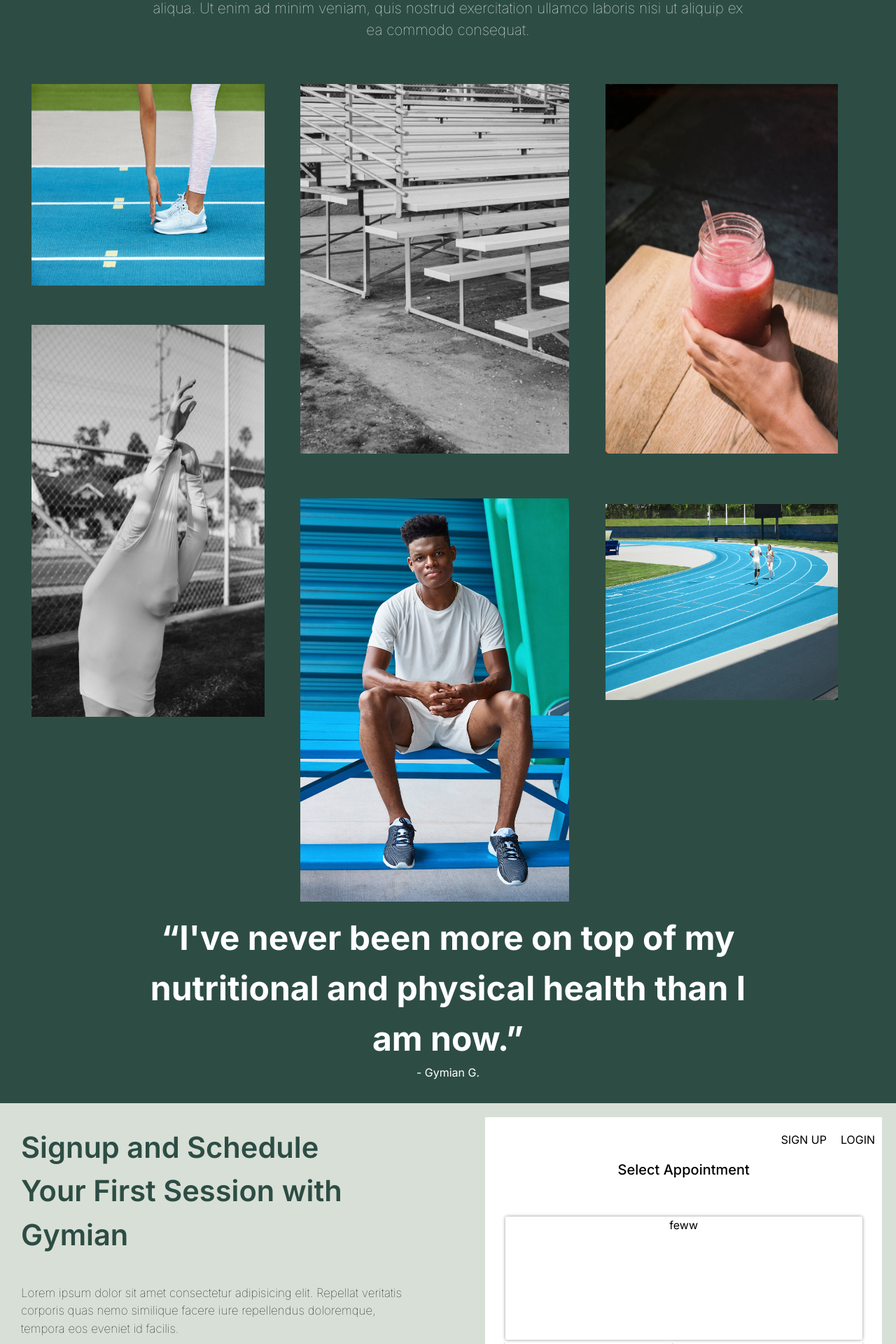
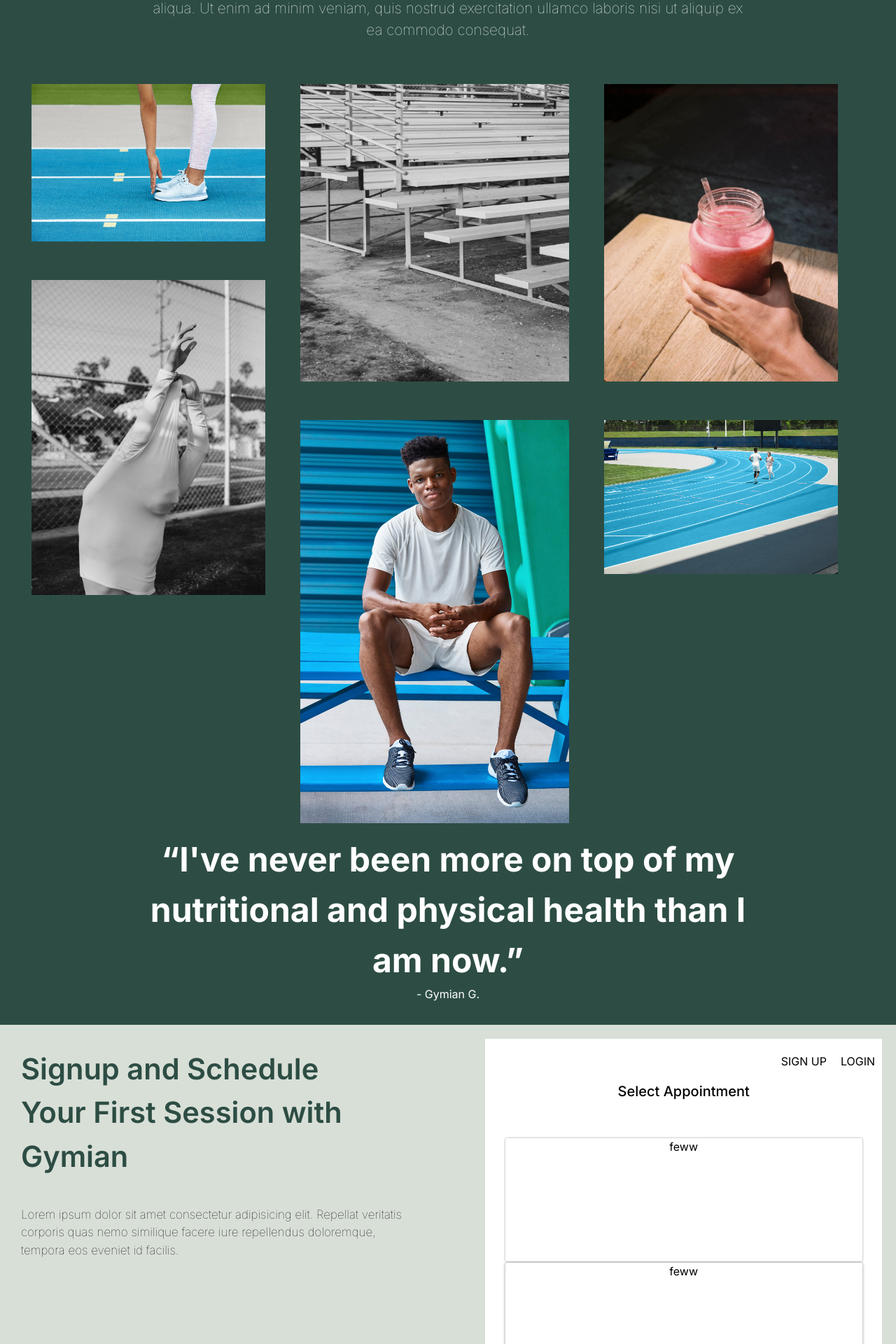
Before and after one commit to etimexo/Design-agency, a Next.js app: page /signup in a window 1280 px wide. Shown: the part 1600-3520 px from the top of the page at 70% size. Built offline with nearby package versions, Linux system fonts and the light colour scheme.

Commit message:
Update CSS styles for components

```diff
--- a/src/app/components/Booking1.css
+++ b/src/app/components/Booking1.css
@@ -11,11 +11,13 @@
         margin: 52px auto 0;
         width: 90%;
         border-radius: 3px;
-        box-shadow: 0px 0px 5px #949494;
+        box-shadow: 0px 0px 3px #949494;
     }
     .box2 {
-        margin-top: 0;
-        box-shadow: 0px 5px 5px #949494;
+        margin-top: 2px;
+        /* border-top: 2px solid #949494; */
+        border-bottom: none;
+        box-shadow: 0px 0px 4px #949494;
     }
 
 }
--- a/src/app/components/Process.css
+++ b/src/app/components/Process.css
@@ -33,7 +33,8 @@
 .images-m .drink {
     width: 47%;
     position: relative;
-    margin-top: -21.7vh;
+    /* margin-top: -21.7vh; */
+    margin-top: -145px;
     margin-left: 7px;
 }
 .images-m .undress {
@@ -41,7 +42,7 @@
     width: 48%;
     position: relative;
     left: 50%;
-    margin-top: -16vh;
+    margin-top: -107px;
     /* margin-left: -3px; */
 }
 .images-m .look {
@@ -49,16 +50,16 @@
     width: 47%;
     position: relative;
     /* left: 50%; */
-    margin-top: -22vh;
+    margin-top: -147px;
     margin-left: 7px;
-    height: 39vh;
+    height: 260px;
 }
 .images-m .back2 {
     width: 48%;
     height: 110px;
     position: relative;
     left: 50%;
-    top: -16.5vh;
+    top: -110px;
     /* margin-right: 5px; */
 }
 @media only screen and (min-width: 700px) {
@@ -81,24 +82,24 @@
         /* height: 40vh; */
     }
     .toes {
-        height: 40vh;
-        padding-right: 4vw;
-        padding-bottom: 4vh;
+        height: 250px;
+        padding-right: 50px;
+        padding-bottom: 25px;
     }
     .drink {
-        height: 70vh;
-        padding-left: 4vw;
-        padding-bottom: 4vh;
+        height: 450px;
+        padding-left: 50px;
+        padding-bottom: 25px;
     }
     .seats {
-        height: 70vh;
-        padding-bottom: 4vh;
+        height: 450px;
+        padding-bottom: 25px;
     }
 
     .back2 {
-        height: 40vh;
-        padding-left: 4vw;
-        padding-top: 5vh;
+        height: 250px;
+        padding-left: 50px;
+        padding-top: 30px;
     }
     .block1, .block2 {
         /* padding-bottom: 5vh; */
@@ -106,12 +107,13 @@
     }
     .undress {
         position: relative;
-        top: -27vh;
-        padding-right: 4vw;
-        height: 70vh;
+        /* top: -27vh; */
+        top: -170px;
+        padding-right: 50px;
+        height: 450px;
     }
     .look {
-        padding-top: 4vh;
+        padding-top: 30px;
     }
     .nvr {
         font-weight: light;
```
